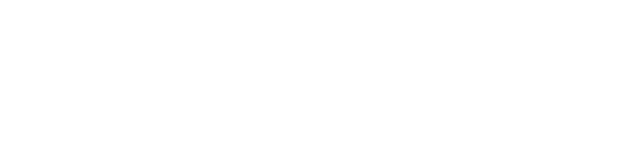
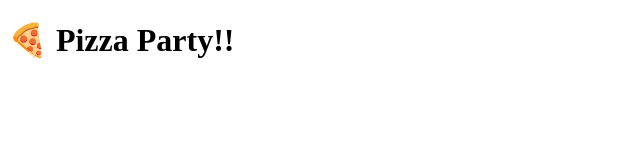
Before and after one commit to harah24/git-branching-lesson2, a plain HTML site: page index.html in a window 1280 px wide. Shown: the whole page, without its empty margins (0-640 px from the left). Drawn offline with Linux system fonts and the light colour scheme.

Commit message:
added new header

```diff
--- a/index.html
+++ b/index.html
@@ -8,5 +8,7 @@
 </head>
 <body>
 
+  <h1> 🍕 Pizza Party!!</h1>
+
 </body>
 </html>
```
